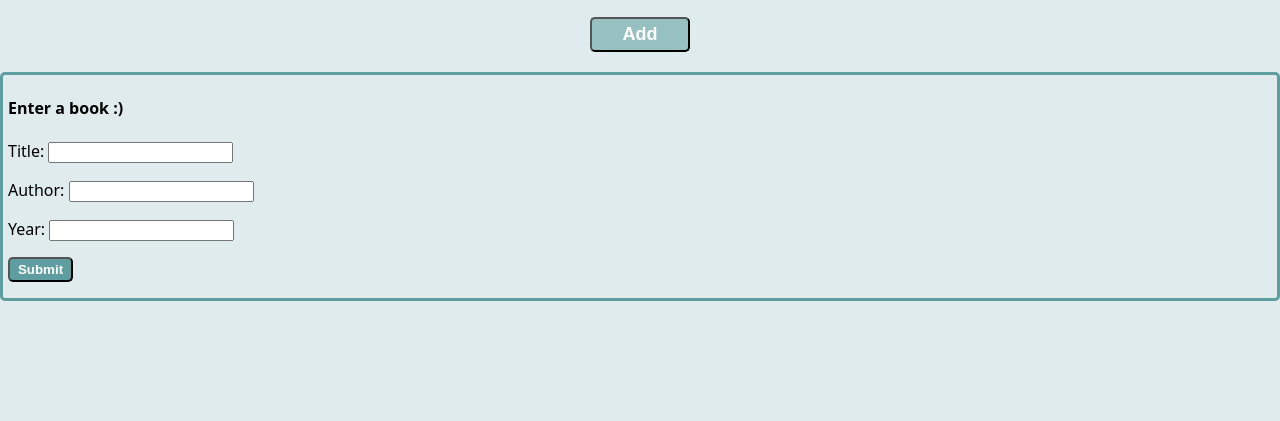
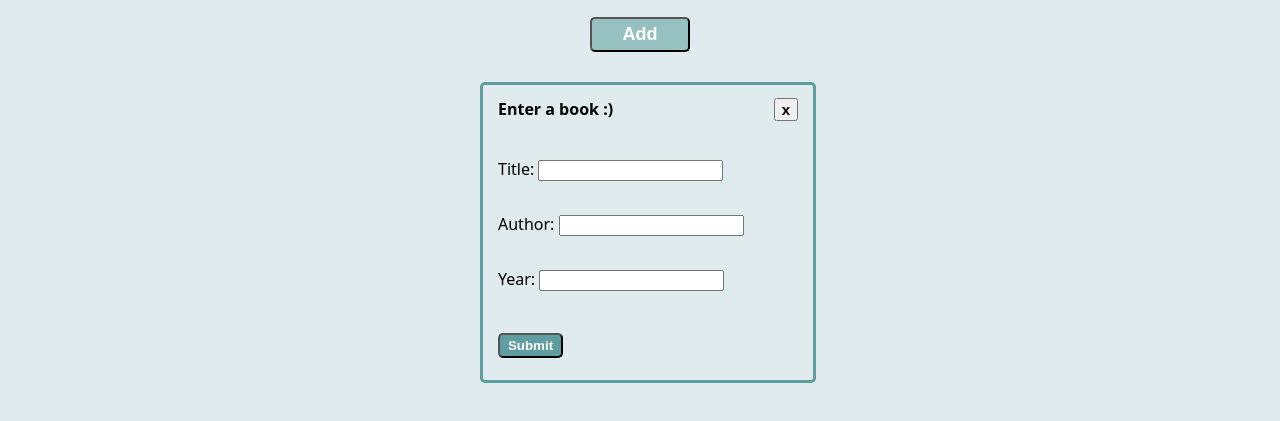
Before and after one commit to noor-i/Library, a plain HTML site: page main.html in a window 1280 px wide. Both pictures are taken after a click on the button "Add". Shown: the part 307-728 px from the top of the page. Drawn offline with Linux system fonts and the light colour scheme.

Commit message:
added close form feature

```diff
--- a/library.js
+++ b/library.js
@@ -11,16 +11,29 @@ function Book(title, author, year, read) {
 const addBtn = document.querySelector('#add-btn');
 const form = document.querySelector('.form-box');
 const submitBtn = document.querySelector('#submit-btn');
+const closeBtn = document.querySelector('#close-button');
+
+document.addEventListener("DOMContentLoaded", function() {
+    form.style.display = 'none'; // Ensure form is hidden when the page loads
+});
+
 
 function showFormBox (){
     if(form){
-        form.style.display = 'block';
+        form.style.display = 'flex';
     }
     else{
         console.log("form box not found.")
     }
 }
 addBtn.addEventListener("click", showFormBox);
+
+function closeForm(event) {
+    event.preventDefault(); // Prevent form submission when closing
+    form.reset();
+    form.style.display = 'none'; // Hide the form
+}
+closeBtn.addEventListener("click", closeForm);
 
 function addBookToLibrary(event) {
     event.preventDefault();
--- a/main.html
+++ b/main.html
@@ -23,7 +23,10 @@
         <button id="add-btn">Add</button>
     </div>
     <form class="form-box">
-        <h4>Enter a book :)</h4>
+        <div>
+            <h4>Enter a book :)</h4>
+            <button id="close-button">x</button>
+        </div>
         <p>
             <label for="title">Title:</label>
             <input type="text" id="title"/>
--- a/styles.css
+++ b/styles.css
@@ -61,24 +61,43 @@ body{
     margin-bottom: 15px;
 }
 
+.form-box{
+    display: flex;
+    flex-direction: column;
+    justify-content: center;
+    padding: 15px 15px 30px 15px;
+    border-width: 3px;
+    border-style: solid;
+    border-color: cadetblue;
+    border-radius: 5px;
+    height: 250px;
+    width: 300px;
+    align-content: center;
+    margin-left: 480px;
+    margin-top: 15px;
+}
+
+
 #submit-btn{
     background-color: cadetblue;
     color: white;
     font-weight: bold;
     width: 65px;
     height: 25px;
+    margin-top: 10px;
     border-width: 2px;
     border-radius: 5px;;
 }
 
-.form-box{
-    display: none;
-    border-width: 3px;
-    border-style: solid;
-    border-color: cadetblue;
-    padding-left: 5px;
-    margin-top: 5px;
-    border-radius: 5px;
+.form-box div{
+    display: flex;
+    justify-content: space-between;
+    align-items: center;
+}
+
+#close-button{
+    font-size: 15px;
+    font-weight: bold;
 }
 
 #library-box{
```
